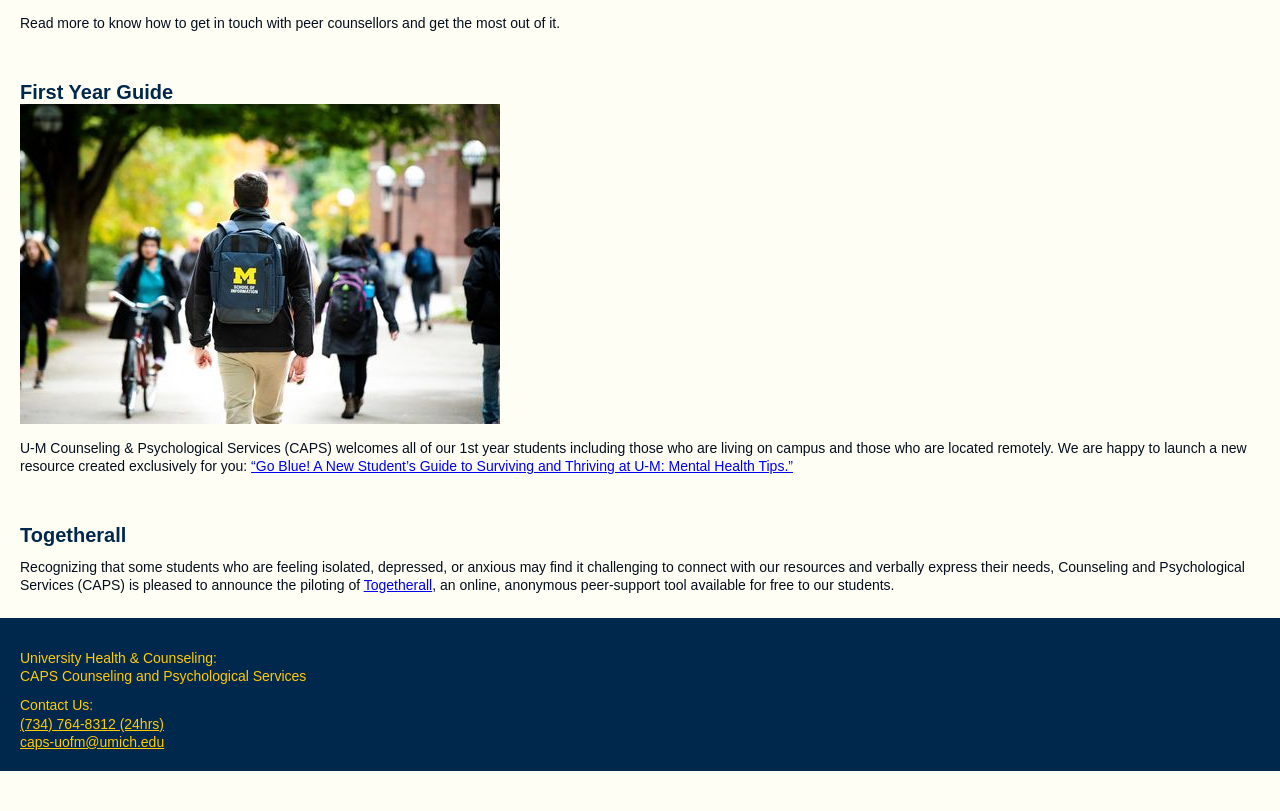
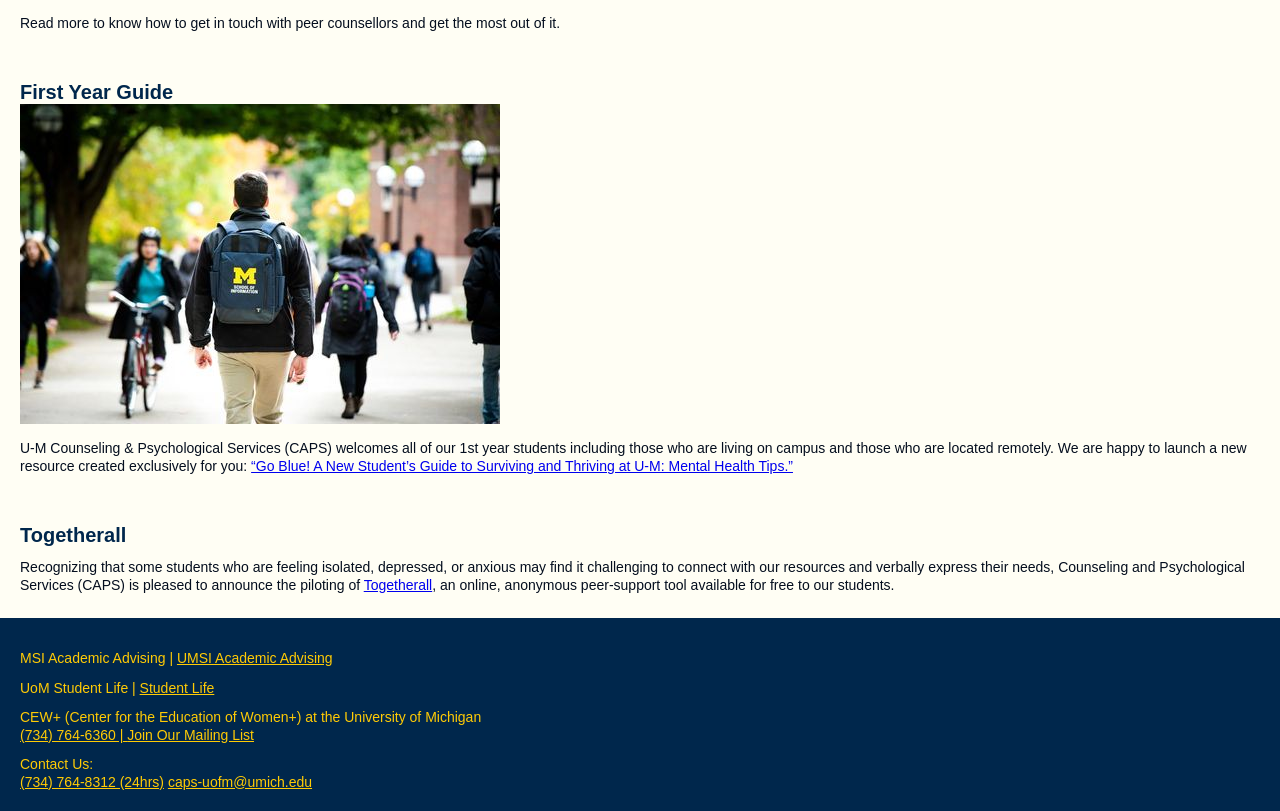
Before and after one commit to rashmivr-umich/client_project_html_f24, a plain HTML site: page caps.html in a window 1280 px wide. Shown: the part 1822-2633 px from the top of the page. Before the commit the page ends 2593 px from the top, so only its background shows below. Drawn offline with Linux system fonts and the light colour scheme.

Commit message:
Add files via upload

```diff
--- a/caps.html
+++ b/caps.html
@@ -56,14 +56,17 @@
         </section>
     </main>
     <footer>
-        <p>University Health & Counseling:<br>
-        CAPS Counseling and Psychological Services</p>
-        <p>Contact Us:</p>
-        <ul>
-            <li><a href="tel:+17347648312">(734) 764-8312 (24hrs)</a></li>
-            <li><a href="mailto:caps-uofm@umich.edu">caps-uofm@umich.edu</a></li>
-        </ul>
-
+        <p>MSI Academic Advising | <a href="https://sites.google.com/umich.edu/msiacademicadvising/student-support-resources">UMSI Academic Advising </a></p>
+        <p>UoM Student Life | <a href="https://studentlife.umich.edu/">Student Life </a></p>
+        <p>
+            <span>CEW+ (Center for the Education of Women+) at the University of Michigan</span><br>
+            <span><a href="tel:1-734-764-6360">(734) 764-6360 | </a></span>
+            <span><a href="http://eepurl.com/dv0vX5">Join Our Mailing List</a></span>
+        </p>
+        <p>Contact Us: <br>
+            <span><a href="tel:+17347648312">(734) 764-8312 (24hrs)</a></span>
+            <span><a href="mailto:caps-uofm@umich.edu">caps-uofm@umich.edu</a></span>
+        </p>
     </footer>
 </body>
 </html>
```
Also changed, not shown: basic_needs.html (+10 -0 lines), cew.html (+11 -3 lines), index.html (+10 -0 lines).
